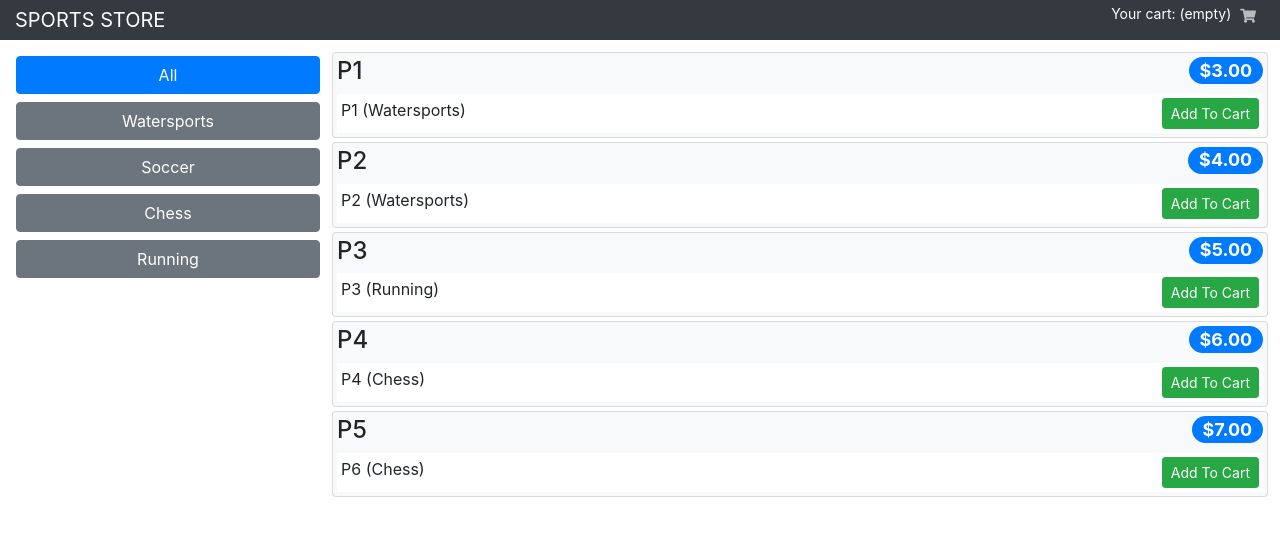
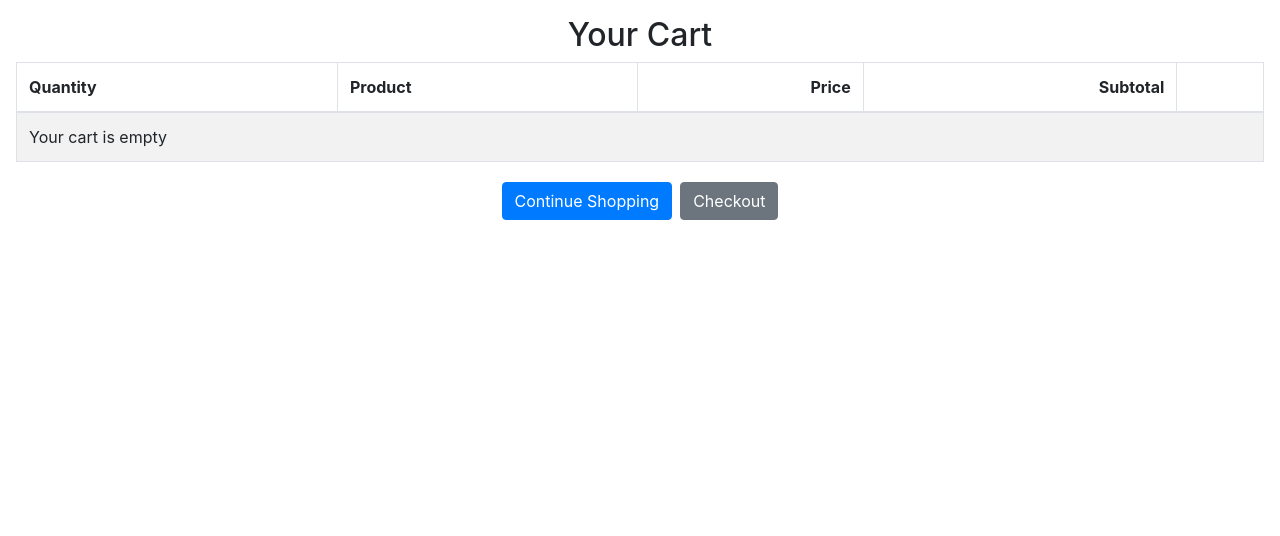
Before and after one commit to cynthiaChanChan/store, a React (Create React App) app: page /shop/cart in a window 1280 px wide. Before the commit this address led to /shop/products. Shown: the top 536 px of the page. Built offline with nearby package versions, Linux system fonts and the light colour scheme.

Commit message:
Add CartDetail Component

```diff
--- a/src/redux/reducers/cart.js
+++ b/src/redux/reducers/cart.js
@@ -49,7 +49,7 @@ const CartReducer = (state = INITIAL_STATE, action) => {
                 cartItems: (state.cartItems -= selection.quantity),
                 cartPrice: (state.cartPrice -=
                     selection.quantity * selection.product.price),
-                cart: cart.filter((item) => item !== selection),
+                cart: state.cart.filter((item) => item !== selection),
             };
         case ActionTypes.CART_CLEAR:
             return INITIAL_STATE;
--- /dev/null
+++ b/src/shop/CartDetail/CartDetail.jsx
@@ -0,0 +1,51 @@
+import React, { useCallback } from "react";
+import { Link } from "react-router-dom";
+import { CartDetailRows } from "../";
+
+const CartDetail = ({
+    cart,
+    carItems,
+    cartPrice,
+    updateCartQuantity,
+    removeFromCart,
+}) => {
+    console.log(cart);
+    const getLinkClasses = useCallback(
+        () => `btn btn-secondary m-1 ${carItems === 0 ? "disabled" : ""}`,
+        [carItems]
+    );
+    return (
+        <div className="m-3">
+            <h2 className="text-center">Your Cart</h2>
+            <table className="table table-bordered table-striped">
+                <thead>
+                    <tr>
+                        <th>Quantity</th>
+                        <th>Product</th>
+                        <th className="text-right">Price</th>
+                        <th className="text-right">Subtotal</th>
+                        <th />
+                    </tr>
+                </thead>
+                <tbody>
+                    <CartDetailRows
+                        cart={cart}
+                        cartPrice={cartPrice}
+                        updateCartQuantity={updateCartQuantity}
+                        removeFromCart={removeFromCart}
+                    />
+                </tbody>
+            </table>
+            <div className="text-center">
+                <Link className="btn btn-primary m-1" to="/shop">
+                    Continue Shopping
+                </Link>
+                <Link className={getLinkClasses()} to="/shop/checkout">
+                    Checkout
+                </Link>
+            </div>
+        </div>
+    );
+};
+
+export default CartDetail;
--- /dev/null
+++ b/src/shop/CartDetailRows/CartDetailRows.jsx
@@ -0,0 +1,57 @@
+import React, { useCallback } from "react";
+
+const CartDetailRows = ({
+    cart,
+    cartPrice,
+    updateCartQuantity,
+    removeFromCart,
+}) => {
+    const handleChange = useCallback(
+        (product, e) => {
+            updateCartQuantity(product, e.target.value);
+        },
+        [updateCartQuantity]
+    );
+
+    if (!cart || cart.length === 0) {
+        return (
+            <tr>
+                <td colSpan="5">Your cart is empty</td>
+            </tr>
+        );
+    }
+    return (
+        <>
+            {cart.map((item) => (
+                <tr key={item.product.id}>
+                    <td>
+                        <input
+                            type="number"
+                            value={item.quantity}
+                            onChange={(e) => handleChange(item.product, e)}
+                        />
+                    </td>
+                    <td>{item.product.name}</td>
+                    <td>{item.product.price.toFixed(2)}</td>
+                    <td>{(item.product.price * item.quantity).toFixed(2)}</td>
+                    <td>
+                        <button
+                            className="btn btn-sm btn-danger"
+                            onClick={() => removeFromCart(item.product)}
+                        >
+                            Remove
+                        </button>
+                    </td>
+                </tr>
+            ))}
+            <tr>
+                <th className="text-right" colSpan="3">
+                    Total:
+                </th>
+                <th colSpan="2">{cartPrice.toFixed(2)}</th>
+            </tr>
+        </>
+    );
+};
+
+export default CartDetailRows;
--- a/src/shop/Shop/Shop.jsx
+++ b/src/shop/Shop/Shop.jsx
@@ -1,7 +1,17 @@
-import React from "react";
+import React, { useCallback } from "react";
+import { useHistory } from "react-router-dom";
 import { CategoryNavigation, ProductList, CartSummary } from "../";
 
 const Shop = ({ categories, products, addToCart, cartItems, cartPrice }) => {
+    const history = useHistory();
+    const handleAddToCart = useCallback(
+        (...args) => {
+            addToCart(...args);
+            history.push("/shop/cart");
+        },
+        [addToCart, history]
+    );
+
     return (
         <div className="container-fluid">
             <div className="row">
@@ -18,7 +28,10 @@ const Shop = ({ categories, products, addToCart, cartItems, cartPrice }) => {
                     />
                 </div>
                 <div className="col-9 p-2">
-                    <ProductList products={products} addToCart={addToCart} />
+                    <ProductList
+                        products={products}
+                        addToCart={handleAddToCart}
+                    />
                 </div>
             </div>
         </div>
--- a/src/shop/ShopConnector/ShopConnector.jsx
+++ b/src/shop/ShopConnector/ShopConnector.jsx
@@ -3,7 +3,7 @@ import { Switch, Route, Redirect } from "react-router-dom";
 import { connect } from "react-redux";
 import { loadData } from "../../redux/actions/shop";
 import { DataTypes } from "../../redux/types";
-import { Shop } from "../";
+import { Shop, CartDetail } from "../";
 import {
     addToCart,
     updateCartQuantity,
@@ -39,6 +39,12 @@ const ShopConnector = ({ products, categories, loadData, ...otherProps }) => {
                     />
                 )}
             />
+            <Route
+                path="/shop/cart"
+                render={(routeProps) => (
+                    <CartDetail {...otherProps} {...routeProps} />
+                )}
+            />
             <Redirect to="/shop/products" />
         </Switch>
     );
@@ -47,6 +53,7 @@ const ShopConnector = ({ products, categories, loadData, ...otherProps }) => {
 const mapStateToProps = ({ shop, cart }) => ({
     products: shop.products,
     categories: shop.categories,
+    cart: cart.cart,
     cartItems: cart.cartItems,
     cartPrice: cart.cartPrice,
 });
--- a/src/shop/index.js
+++ b/src/shop/index.js
@@ -4,3 +4,5 @@ export { default as CategoryNavigation } from "./CategoryNavigation/CategoryNavi
 export { default as Shop } from "./Shop/Shop";
 export { default as ShopConnector } from "./ShopConnector/ShopConnector";
 export { default as CartSummary } from "./CartSummary/CartSummary";
+export { default as CartDetailRows } from "./CartDetailRows/CartDetailRows";
+export { default as CartDetail } from "./CartDetail/CartDetail";
```
